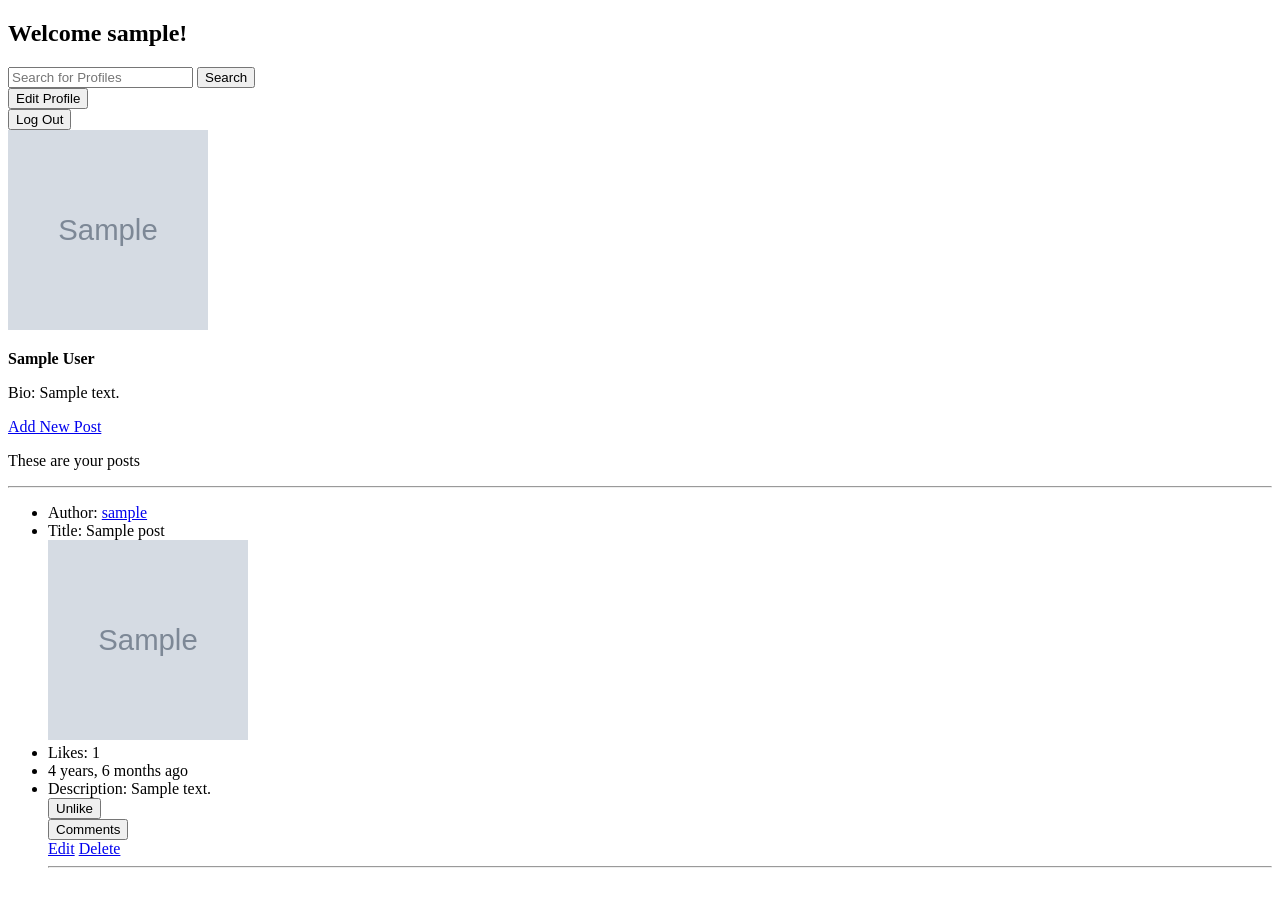
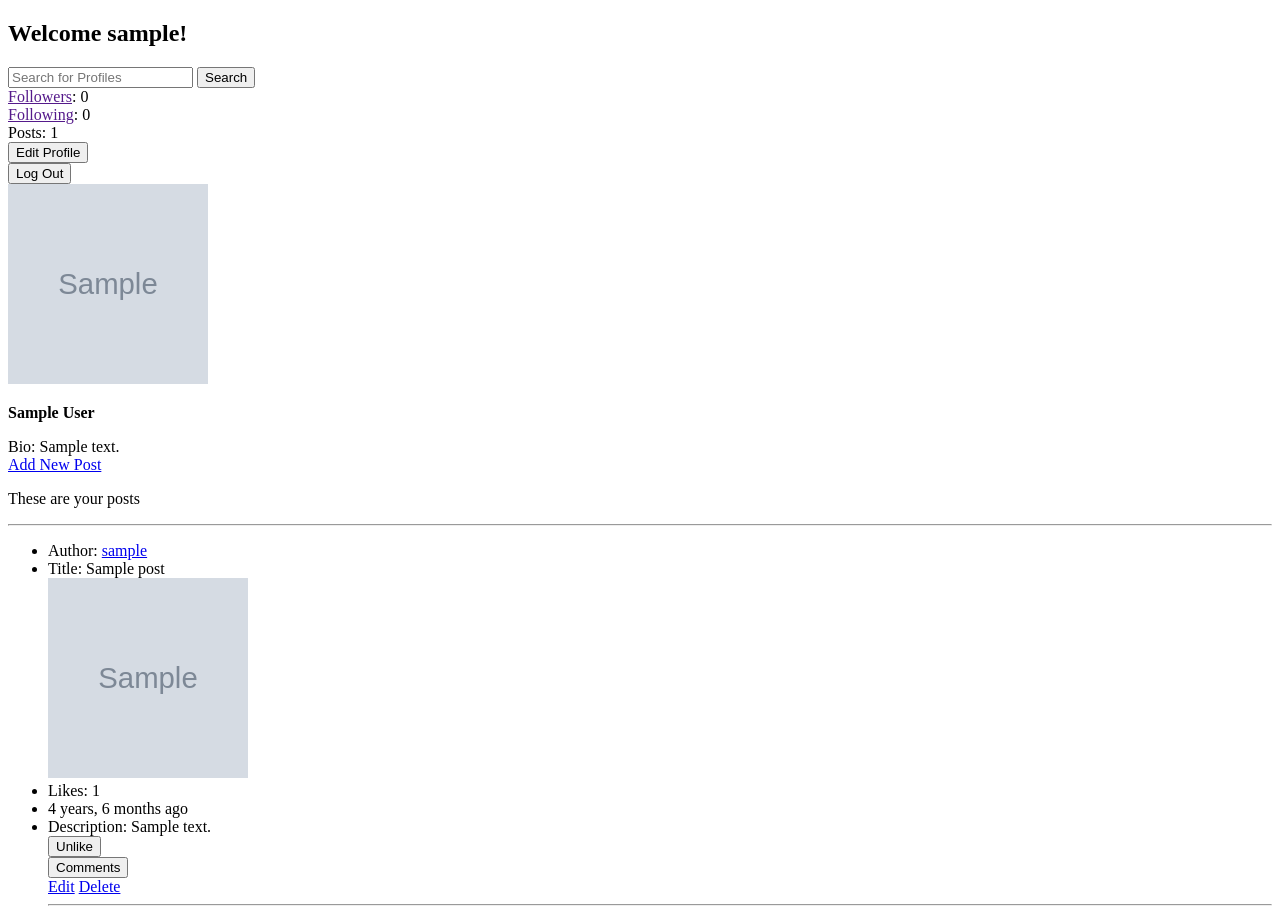
Before and after one commit to LuisBell0/Django-FaceBlog-Project-1.0, a Django app: page /dashboard/ in a window 1280 px wide. Before the commit the page ends 868 px from the top, so only its background shows below. Run offline with Django 5.2, Linux system fonts and the light colour scheme; a user stored in the database is signed in; tables that the repository leaves empty hold one stand-in row (values such as "Sample post"); grey boxes marked "Sample" are stand-in pictures.

Commit message:
Commit 6.8: Implementing follow/unfollow functionality

```diff
--- a/blog/models.py
+++ b/blog/models.py
@@ -62,9 +62,10 @@ class Profile(models.Model):
       ('other', 'Other'),
   )
   user = models.OneToOneField(User, on_delete=models.CASCADE, null=True)
+  follows = models.ManyToManyField('self',
+    related_name='followed_by', symmetrical=False, blank=True)
   profile_picture = models.ImageField(upload_to="profile_pictures/",
-                                      blank=True,
-                                      null=True)
+                                      blank=True,null=True)
   bio = models.TextField(max_length=255, blank=True, null=True)
   gender = models.CharField(max_length=6, choices=GENDER_CHOICES, null=True)
   date_of_birth = models.DateField(null=True)
--- a/blog/templates/blog/dashboard.html
+++ b/blog/templates/blog/dashboard.html
@@ -2,9 +2,6 @@
 {% block content %}
 {% load static %}
 
-{% if not user.profile %}
-  <meta http-equiv="refresh" content="0; URL={% url 'profile-create' %}">
-{% else %}
   <h2>Welcome {{user.username}}!</h2>
 <form action="{% url 'dashboard' %}" method="POST">
 {% csrf_token %}
@@ -16,6 +13,9 @@
   <input type="text" placeholder="Search for Profiles" name="search-profile">
     <button type="submit">Search</button>
 </form>
+<a href="">Followers</a>: {{followers.count}}<br>
+<a href="">Following</a>: {{following.count}}<br>
+Posts: {{posts.count}}
 <form action="{% url 'profile-update' user.profile.pk %}" method="GET">
   <button type="submit">Edit Profile</button>
 </form>
@@ -31,7 +31,8 @@
         alt="{{ user.username }}" width="200px" height="200px">
   {% endif %}
   <p><strong>{{user.first_name}} {{user.last_name}}</strong></p>
-  <p>Bio: {{user.profile.bio}}</p>
+  <p>Bio: {{user.profile.bio}}<br>
+
   <a href="{% url 'post-create' %}">Add New Post</a>
   {% if posts %}
     <p>These are your posts</p>
@@ -70,5 +71,4 @@
     <hr>
     {% endfor %}
   </ul>
-{% endif %}
 {% endblock %}
--- a/blog/urls.py
+++ b/blog/urls.py
@@ -38,5 +38,8 @@ urlpatterns = [
          name='search-profile'),
     path('<str:user_username>/',
          external_user_profile_view,
-         name="external-user-profile")
+         name="external-user-profile"),
+    path('follow/unfollow/<str:profile_id>/',
+         follow_unfollow_profile,
+         name='follow-unfollow')
 ]
--- a/blog/views.py
+++ b/blog/views.py
@@ -19,18 +19,25 @@ def home(request):
 
 @login_required
 def dashboard(request):
+  try:
+    user_profile = Profile.objects.get(user=request.user)
+  except Profile.DoesNotExist:
+    return redirect("profile-create")
+  followers = user_profile.followed_by.exclude(pk=user_profile.pk)
+  following = user_profile.follows.exclude(pk=user_profile.pk)
+  posts = Post.objects.filter(owner=request.user)
+  liked_post = LikePost.objects.filter(user=request.user,
+                                       post__in=posts).values_list('post_id', flat=True)
   if request.method == "POST":
     search_input = request.POST.get('search-profile')
     if "/" in search_input:
       messages.error(request, "You cannot search for '/'.")
     else:
       return redirect('search-profile', search_input=search_input)
-
-  posts = Post.objects.filter(owner=request.user)
-  liked_post = LikePost.objects.filter(user=request.user,
-                                       post__in=posts).values_list('post_id',
-                                                                   flat=True)
-  context = {'posts': posts, 'liked': liked_post}
+  context = {'posts': posts,
+             'liked': liked_post,
+             'followers':followers,
+             'following': following}
   return render(request, 'blog/dashboard.html', context)
 
 
@@ -77,8 +84,9 @@ class ProfileCreateView(CreateView):
   def form_valid(self, form):
     form.instance.user = self.request.user
     form.instance.date_joined = datetime.now().date()
-
-    return super().form_valid(form)
+    response = super().form_valid(form)
+    self.object.follows.add(self.object)
+    return response
 
 
 @login_required
@@ -283,14 +291,24 @@ def search_profile(request, search_input):
 
 def external_user_profile_view(request, user_username):
   external_user = User.objects.filter(username=user_username).first()
+  profile = get_object_or_404(Profile, user=external_user)
+  followers = profile.followed_by.exclude(pk=profile.pk)
+  following = profile.follows.exclude(pk=profile.pk)
   posts = Post.objects.filter(owner=external_user)
   liked_post = LikePost.objects.filter(user=request.user,
                                        post__in=posts).values_list('post_id',
                                                                    flat=True)
   context = {
-      'external_user': external_user,
-      'user_input': user_username,
-      'posts': posts,
-      'liked': liked_post
+    'external_user': external_user,
+    'user_input': user_username,
+    'posts': posts,
+    'liked': liked_post,
+    'profile': profile,
+    'followers':followers,
+    'following': following
   }
   return render(request, 'blog/external_user_profile.html', context)
+
+
+def follow_unfollow_profile(request, profile_id):
+  pass
```
Also changed, not shown: blog/templates/blog/external_user_profile.html (+9 -2 lines), blog/migrations/0034_profile_folllows.py (added), blog/migrations/0035_rename_folllows_profile_follows.py (added).
